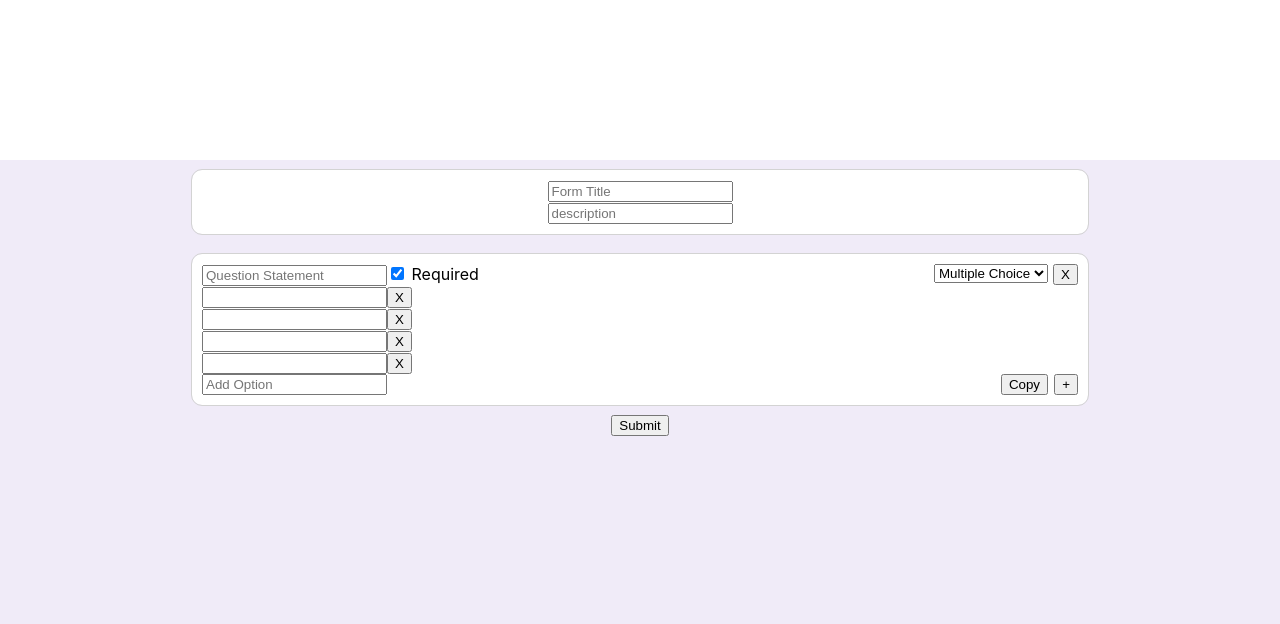
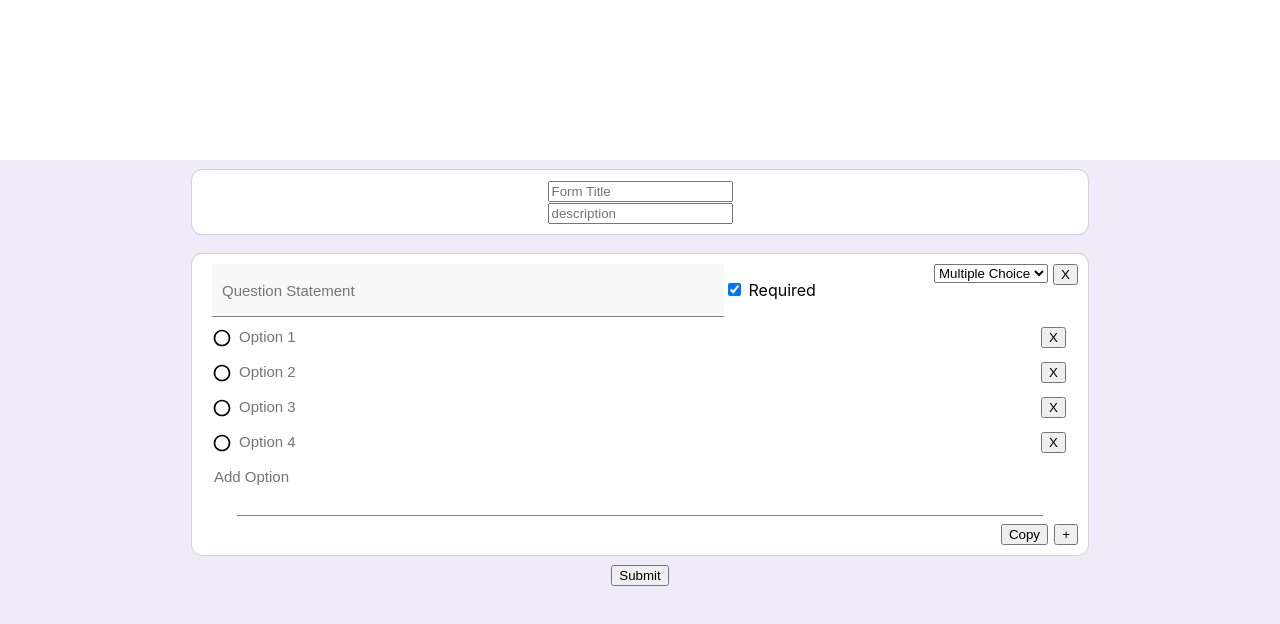
Before and after one commit to qianxichen233/form, a React (Create React App) app in the folder frontend/: page / in a window 1280 px wide. Shown: the top 624 px of the page. Built offline with nearby package versions, Linux system fonts and the light colour scheme.

Commit message:
added part of styling to question cart

```diff
--- a/frontend/package.json
+++ b/frontend/package.json
@@ -10,6 +10,7 @@
     "lodash": "^4.17.21",
     "react": "^18.2.0",
     "react-dom": "^18.2.0",
+    "react-icons": "^4.6.0",
     "react-redux": "^8.0.5",
     "react-scripts": "5.0.1",
     "web-vitals": "^2.1.4"
--- a/frontend/src/components/Forms/MultipleChoice.js
+++ b/frontend/src/components/Forms/MultipleChoice.js
@@ -4,7 +4,13 @@ import lodash from 'lodash';
 import { useDispatch } from 'react-redux';
 import { setQuestionStore } from '../stores/questionSlice';
 
+import classes from './MultipleChoice.module.css';
+
 import Form from "../UI/Form";
+import QuestionInput from '../UI/QuestionInput';
+import OptionInput from '../UI/OptionInput';
+
+import { RiCheckboxBlankCircleLine } from 'react-icons/ri';
 
 let key = 3;
 const getKey = () => {
@@ -12,6 +18,7 @@ const getKey = () => {
 }
 
 const MultipleChoice = (props) => {
+    const [Focus, setFocus] = useState(false);
     const [question, setQuestion] = useState(props.content || {
         type: 'MultipleChoice',
         description: '',
@@ -127,37 +134,51 @@ const MultipleChoice = (props) => {
 
     return <Form>
         <div>
-            <input
+            <QuestionInput
                 type="text"
                 placeholder="Question Statement"
                 value={question.description}
                 onChange={OnStatementChangeHandler}
             >
-            </input>
+            </QuestionInput>
             <input
                 type="checkbox"
                 name="required"
                 checked={question.required}
                 onChange={OnRequiredChangeHandler}
             />
-            <label for="required"> Required</label>
+            <label htmlFor="required"> Required</label>
         </div>
-        {question.options.map(option => {
+        {question.options.map((option, index, array) => {
             return <div
+                        className={classes.option}
                         onClick={DeleteOptionHandler}
                         key={option.key}
                         id={option.key}
                     >
-                        <input
+                        <RiCheckboxBlankCircleLine className={classes.icon} size={20}/>
+                        <OptionInput
                             type="text"
                             value={option.content}
                             id={option.key}
                             onChange={OnOptionContentChangeHandler}
-                        ></input>
+                            placeholder={`Option ${index + 1}`}
+                            autoFocus={index === array.length - 1 && Focus}
+                            onFocus={() => {
+                                if(index === array.length - 1 && Focus)
+                                    setFocus(false);
+                            }}
+                        ></OptionInput>
                         <button type="button">X</button>
                     </div>
         })}
-        <input type="text" placeholder="Add Option" onClick={AddOptionHandler} readOnly></input>
+        <OptionInput
+            type="text"
+            placeholder="Add Option"
+            onClick={AddOptionHandler}
+            readOnly
+            onFocus={() => setFocus(true)}
+        ></OptionInput>
     </Form>;
 }
 
--- /dev/null
+++ b/frontend/src/components/Forms/MultipleChoice.module.css
@@ -0,0 +1,8 @@
+.icon{
+    margin-right: 5px;
+}
+
+.option{
+    display: flex;
+    align-items: center;
+}
--- a/frontend/src/components/Forms/ShortAnswer.js
+++ b/frontend/src/components/Forms/ShortAnswer.js
@@ -5,6 +5,8 @@ import { useDispatch } from 'react-redux';
 import { setQuestionStore } from '../stores/questionSlice';
 
 import Form from '../UI/Form';
+import QuestionInput from '../UI/QuestionInput';
+import OptionInput from '../UI/OptionInput';
 
 const ShortAnswer = (props) => {
     const [question, setQuestion] = useState(props.content || {
@@ -49,12 +51,12 @@ const ShortAnswer = (props) => {
 
     return <Form>
         <div>
-            <input
+            <QuestionInput
                 type="text"
                 placeholder='Question Statement'
                 value={question.description}
                 onChange={onQuestionChangeHandler}
-            ></input>
+            ></QuestionInput>
             <input
                 type="checkbox"
                 name="required"
@@ -63,7 +65,7 @@ const ShortAnswer = (props) => {
             />
             <label for="required"> Required</label>
         </div>
-        <input type="text" disabled></input>
+        <OptionInput type="text" disabled></OptionInput>
     </Form>
 }
 
--- a/frontend/src/components/QuestionCart/QuestionCart.js
+++ b/frontend/src/components/QuestionCart/QuestionCart.js
@@ -53,8 +53,11 @@ const QuestionCart = (props) => {
         </select>
         <button name="DeleteButton" className={classes.DeleteButton}>X</button>
         {cart}
-        <button name="AddButton" className={classes.AddButton}>+</button>
-        <button name="CopyButton" className={classes.CopyButton}>Copy</button>
+        <div className={classes.optionDiv}>
+            <div className={classes.divLine}></div>
+            <button name="AddButton" className={classes.AddButton}>+</button>
+            <button name="CopyButton" className={classes.CopyButton}>Copy</button>
+        </div>
     </Cart>
 }
 
--- a/frontend/src/components/QuestionCart/QuestionCart.module.css
+++ b/frontend/src/components/QuestionCart/QuestionCart.module.css
@@ -6,7 +6,7 @@
 .AddButton{
     position: absolute;
     right: 10px;
-    bottom: 10px;
+    bottom: 0px;
 }
 
 .DeleteButton{
@@ -17,5 +17,20 @@
 .CopyButton{
     position: absolute;
     right: 40px;
-    bottom: 10px;
+    bottom: 0px;
 }
+
+.optionDiv{
+    position: relative;
+    height: 30px;
+    width: 100%;
+    margin-top: 20px;
+}
+
+.divLine{
+    position: absolute;
+    left: 5%;
+    width: 90%;
+    height: 1px;
+    border-top: 1px solid grey;
+}
--- a/frontend/src/components/UI/Form.module.css
+++ b/frontend/src/components/UI/Form.module.css
@@ -2,5 +2,5 @@
     display: flex;
     flex-direction: column;
     align-items: flex-start;
-    margin-left: 10px;
+    margin-left: 20px;
 }
--- /dev/null
+++ b/frontend/src/components/UI/OptionInput.js
@@ -0,0 +1,16 @@
+import classes from './OptionInput.module.css';
+
+const OptionInput = props => {
+    const {children, ...leftProps} = props;
+
+    return <div className={classes.container}>
+        <div className={classes.inputContainer}>
+            <input {...leftProps} className={classes.input}>
+                {children}
+            </input>
+            <span className={classes.bar}/>
+        </div>
+    </div>
+}
+
+export default OptionInput;
--- /dev/null
+++ b/frontend/src/components/UI/OptionInput.module.css
@@ -0,0 +1,50 @@
+.container {
+    display: inline-block;
+    position: relative;
+}
+
+.input[type="text"] {
+    width: 800px;
+    font-size: 15px;
+    height: 30px;
+    border-style: hidden;
+    margin-bottom: 5px;
+    border-width: 1px;
+}
+
+.input[type="text"]:hover {
+    border-bottom-style: groove;
+}
+
+.input[type="text"]:focus {
+    outline: none;
+}
+
+.bar:after, .bar:before{
+    content: '';
+    display: block;
+    position: absolute;
+    width: 0;
+    bottom: 1px;
+    height: 2px;
+    background-color: purple;
+    transition: width 0.3s ease-in-out;
+}
+
+.bar:after{
+    left: 50%;
+}
+
+.bar:before{
+    right: 50%;
+}
+
+.input[type="text"]:focus ~ .bar:after,
+.input[type="text"]:focus ~ .bar:before {
+    width: 50%;
+}
+
+.inputContainer {
+    display: inline-block;
+    height: 35px;
+}
--- /dev/null
+++ b/frontend/src/components/UI/QuestionInput.js
@@ -0,0 +1,14 @@
+import classes from './QuestionInput.module.css';
+
+const QuestionInput = (props) => {
+    const {children, ...leftProps} = props;
+
+    return <div className={classes.container}>
+        <input {...leftProps} className={classes.input}>
+            {children}
+        </input>
+        <span className={classes.bar}/>
+    </div>
+}
+
+export default QuestionInput;
--- /dev/null
+++ b/frontend/src/components/UI/QuestionInput.module.css
@@ -0,0 +1,51 @@
+.container{
+    display: inline-block;
+    position: relative;
+}
+
+.input[type="text"]{
+    width: 500px;
+    height: 50px;
+    font-size: 15px;
+    padding-left: 10px;
+    border-top-style: hidden;
+    border-left-style: hidden;
+    border-right-style: hidden;
+    border-bottom-style: groove;
+    border-color: grey;
+    border-width: 1px;
+    margin-bottom: 3px;
+    background-color: #f8f8f8;
+}
+
+.input[type="text"]:focus{
+    outline: none;
+}
+
+.input[type="text"]:hover{
+    background-color: #eeeeee;
+}
+
+.bar:after, .bar:before{
+    display: block;
+    position: absolute;
+    height: 2px;
+    bottom: 1px;
+    content: '';
+    width: 0;
+    background-color: purple;
+    transition: width 0.3s ease-in-out;
+}
+
+.bar:after{
+    left: 50%;
+}
+
+.bar:before{
+    right: 50%;
+}
+
+.input[type="text"]:focus ~ .bar:after,
+.input[type="text"]:focus ~ .bar:before{
+    width: 50%;
+}
```
Also changed, not shown: 1 other file (tests, documents, lock files or other folders).
